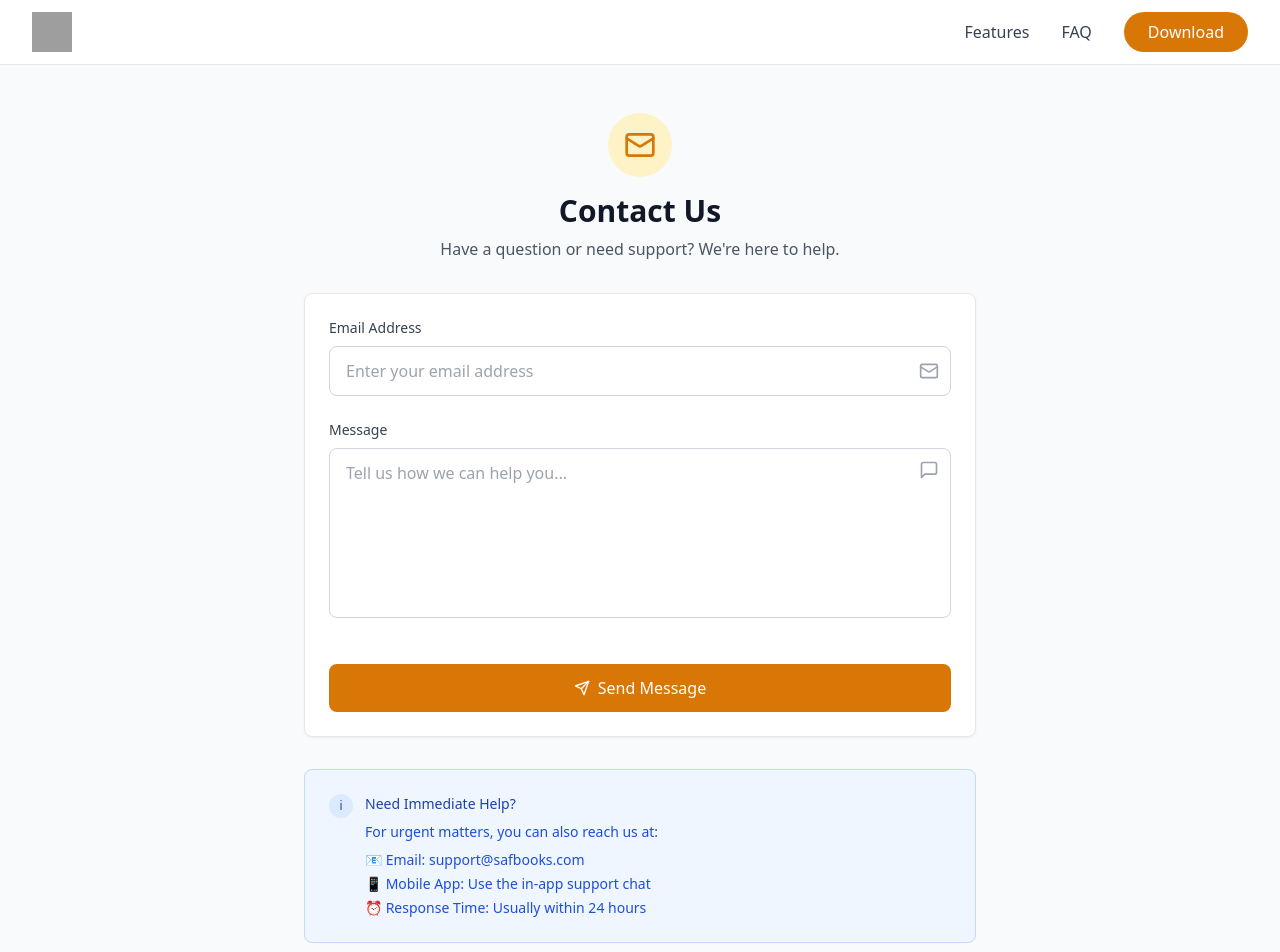
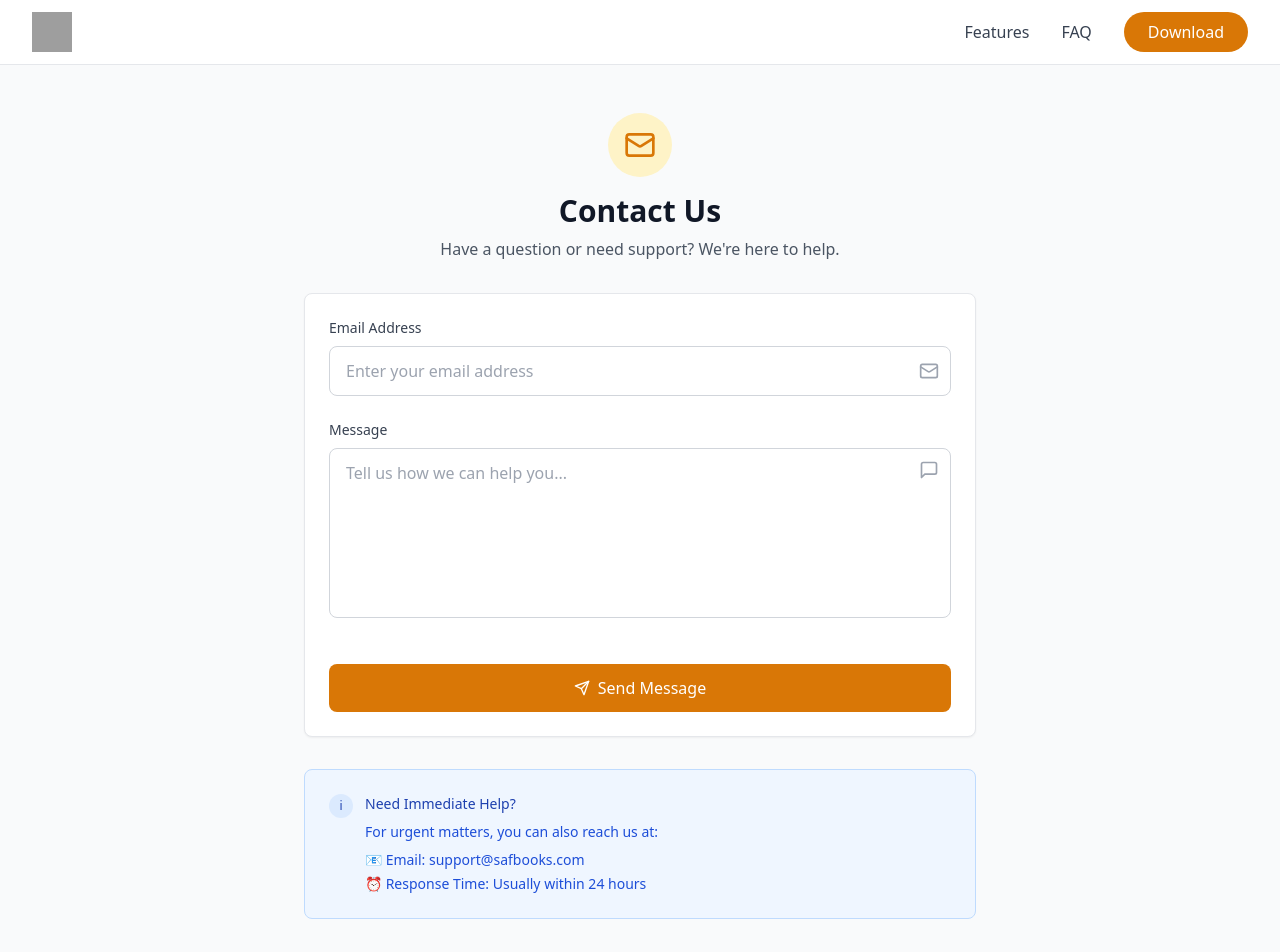
Before and after one commit to aju-alen/safari-books, a React (Vite) app in the folder SB-landing_page/: page /contact-us in a window 1280 px wide. Shown: the top 952 px of the page. Built offline with nearby package versions, Linux system fonts and the light colour scheme; grey boxes are pictures that could not be loaded.

Commit message:
chore(landing-page): contact content change

```diff
--- a/SB-landing_page/src/pages/ContactUs.tsx
+++ b/SB-landing_page/src/pages/ContactUs.tsx
@@ -122,7 +122,6 @@ function ContactForm() {
                 <p className="mb-2">For urgent matters, you can also reach us at:</p>
                 <ul className="space-y-1">
                   <li>📧 Email: support@safbooks.com</li>
-                  <li>📱 Mobile App: Use the in-app support chat</li>
                   <li>⏰ Response Time: Usually within 24 hours</li>
                 </ul>
               </div>
```
